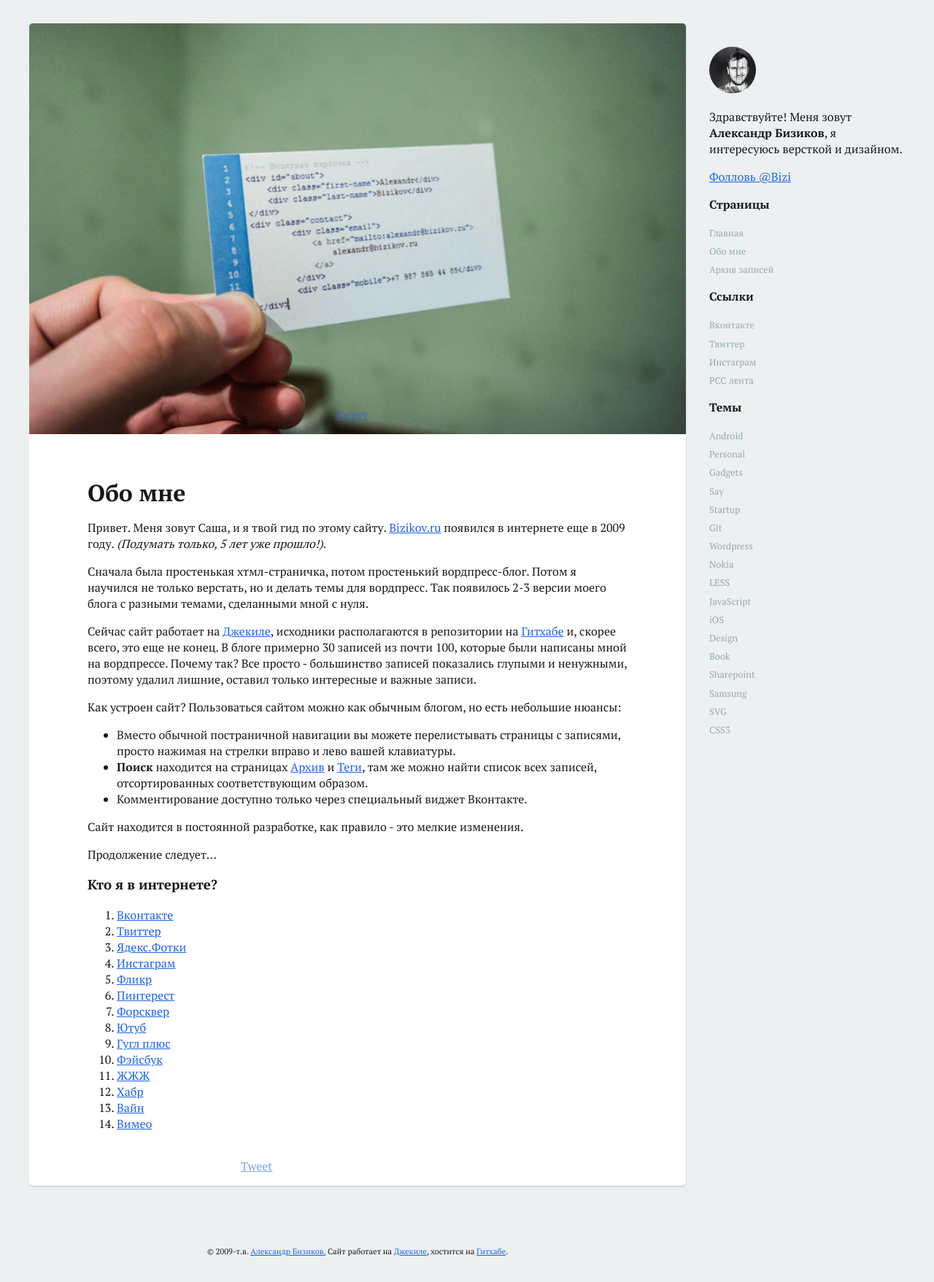
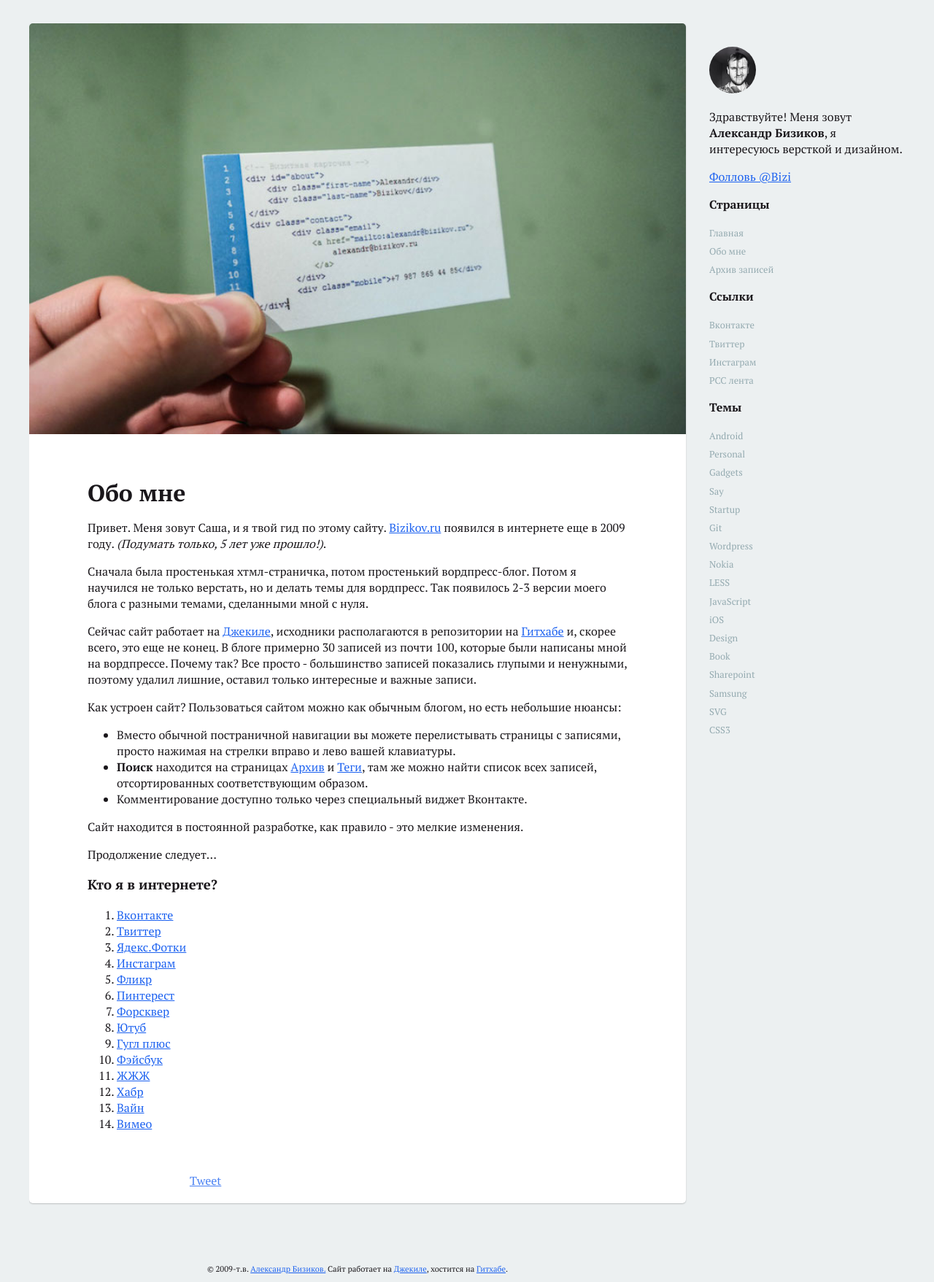
Before and after one commit to anna-vanlee/bizikov.ru, a Jekyll site: the page built from about/index.md, in a window 1280 px wide. Shown: the whole page at 73% size. Built offline with Jekyll 4.4.1, drawn with Linux system fonts in a browser that asks for light colours; comment, search, counter and statistics services are not loaded; before the commit the page ends 1733 px from its top, so only the background shows below that.

Commit message:
Правки по верстке #65

```diff
--- a/_includes/cover.html
+++ b/_includes/cover.html
@@ -1 +1 @@
-{% if post.cover %}<div class="cover"><a href="{{ post.url }}" title="{{ post.title }}"><img src="{{ site.url }}/{{ post.cover }}" alt="{{ post.title }}"/></a>{% include share.html %}</div>{% elsif page.cover %}<div class="cover"><a href="{{ page.url }}" title="{{ page.title }}"><img src="{{ site.url }}/{{ page.cover }}" alt="{{ page.title }}"/></a>{% if page.search %}{% include search.html %}{% endif %}{% include share.html %}</div>{% elsif post.youtube %}<iframe width="900" height="540" src="//www.youtube.com/embed/{{ post.youtube }}?theme=light" frameborder="0" allowfullscreen></iframe>{% elsif page.youtube %}<iframe width="900" height="540" src="//www.youtube.com/embed/{{ page.youtube }}?theme=light" frameborder="0" allowfullscreen></iframe>{% endif %}
+{% if post.cover %}<div class="cover"><a href="{{ post.url }}" title="{{ post.title }}"><img src="{{ site.url }}/{{ post.cover }}" alt="{{ post.title }}"/></a></div>{% elsif page.cover %}<div class="cover"><a href="{{ page.url }}" title="{{ page.title }}"><img src="{{ site.url }}/{{ page.cover }}" alt="{{ page.title }}"/></a>{% if page.search %}{% include search.html %}{% endif %}</div>{% elsif post.youtube %}<iframe width="900" height="540" src="//www.youtube.com/embed/{{ post.youtube }}?theme=light" frameborder="0" allowfullscreen></iframe>{% elsif page.youtube %}<iframe width="900" height="540" src="//www.youtube.com/embed/{{ page.youtube }}?theme=light" frameborder="0" allowfullscreen></iframe>{% endif %}
--- a/_includes/share.html
+++ b/_includes/share.html
@@ -1,14 +1,18 @@
 <div id="social">
-    <div class="vk">
-        <script type="text/javascript"><!--
-        document.write(VK.Share.button({url: "{{ site.url}}{{ page.url }}"},{type: "round", text: "Мне нравится", eng: 1}));
-        --></script>
+    <div class="facebook">
+        <div id="fb-root"></div>
+        <div class="fb-like" data-layout="button_count" data-action="like" data-show-faces="false" data-share="false"></div>
     </div>
     <div class="twitter">
-        <a href="https://twitter.com/share" class="twitter-share-button" data-url="{{ site.url }}{{ page.url }}" data-text="{{ page.title }}" data-via="Bizi">Tweet</a>
+        <a href="https://twitter.com/share" class="twitter-share-button" data-via="Bizi">Tweet</a>
     </div>
-    <div class="facebook">
-        <div id="fb-root"></div>
-        <div class="fb-like" data-href="{{ site.url }}{{ page.url }}" data-layout="button_count" data-action="like" data-show-faces="false" data-share="false"></div>
+    <div class="vk">
+        <script type="text/javascript">
+            VK.init({apiId: 2126013, onlyWidgets: true});
+        </script>
+        <div id="vk_like"></div>
+        <script type="text/javascript">
+            VK.Widgets.Like("vk_like", {type: "full"});
+        </script>
     </div>
 </div>
--- a/style/css/style.css
+++ b/style/css/style.css
@@ -474,14 +474,6 @@ aside {
 .cover form .searchSelect {
   color: #fff;
 }
-.cover #social {
-  width: 100%;
-  position: absolute;
-  left: 0;
-  bottom: 0;
-  text-align: center;
-  background-color: transparent;
-}
 .note {
   text-align: center;
   font-size: 12px;
@@ -541,12 +533,12 @@ aside {
 }
 /* Кнопки социальных сетей */
 #social {
-  width: 360px;
-  margin: 0 auto 1em auto;
+  width: 100%;
+  margin: 20px 80px;
   -webkit-box-sizing: border-box;
   -moz-box-sizing: border-box;
   box-sizing: border-box;
-  opacity: 0.6;
+  opacity: 0.8;
   -webkit-transition: opacity 0.3s linear;
   -moz-transition: opacity 0.3s linear;
   -o-transition: opacity 0.3s linear;
@@ -555,6 +547,7 @@ aside {
 #social .facebook,
 #social .vk,
 #social .twitter {
+  min-width: 120px;
   line-height: 12px;
   display: inline-block;
   margin-right: 1em;
```
Also changed, not shown: style/less/style.less (+4 -11 lines), javascript/social.js (line endings or trailing spaces).
